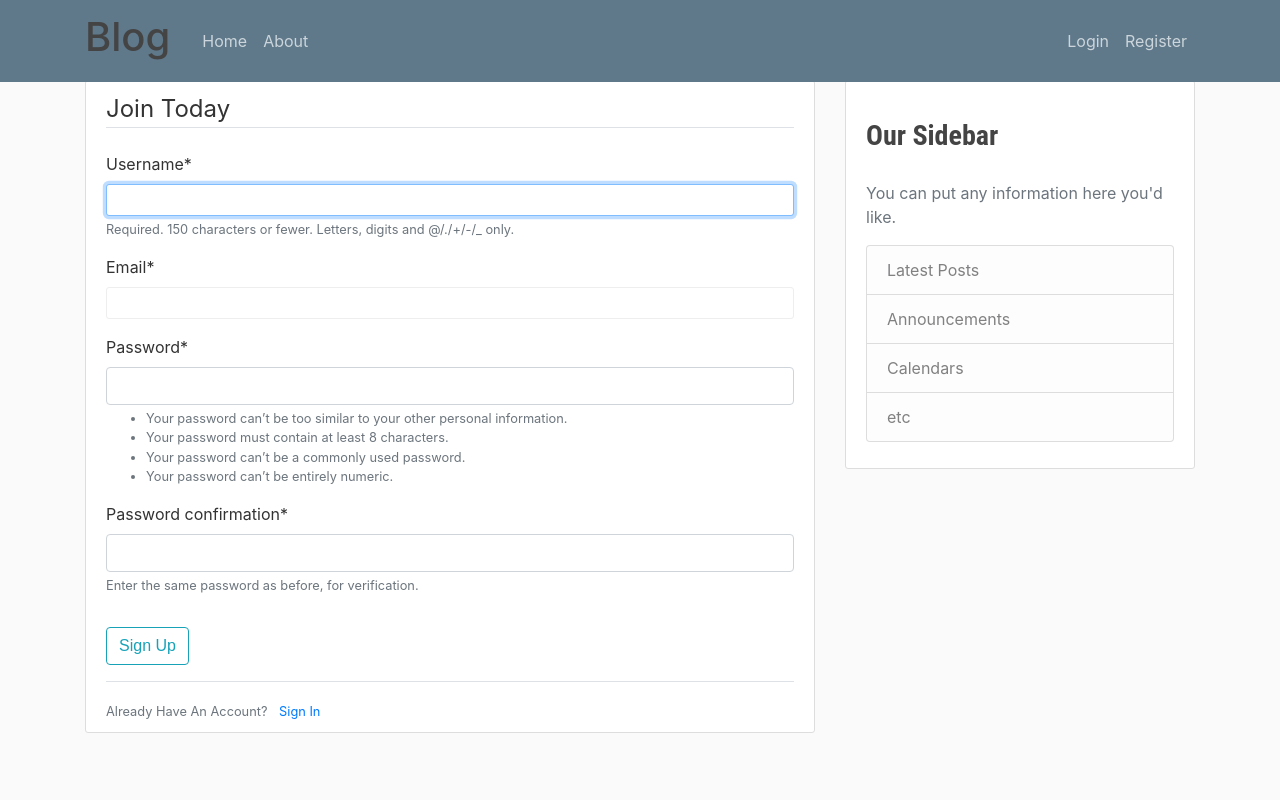
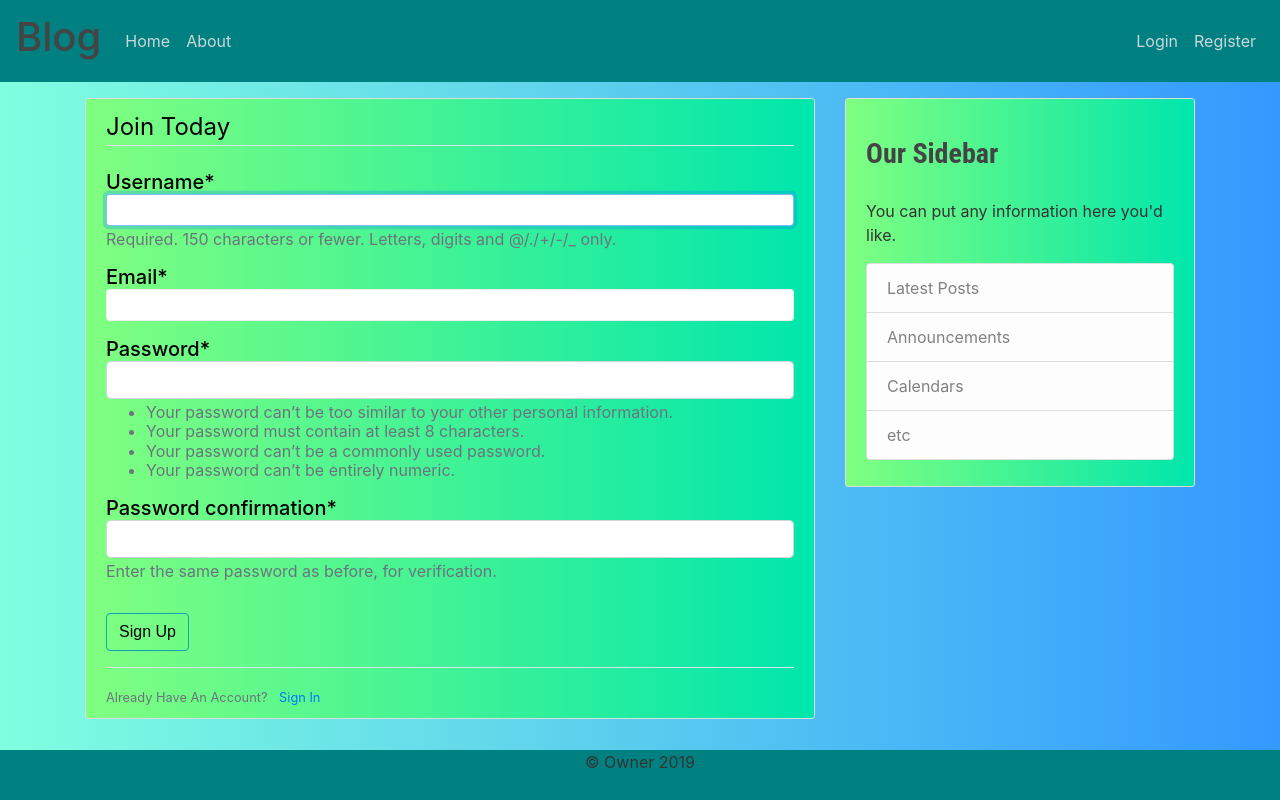
Before and after one commit to deepak2431/djangoBlog, a Django app: page /register/ in a window 1280 px wide. Run offline with Django 3.2, Linux system fonts and the light colour scheme; some libraries are stand-ins or nearby versions.

Commit message:
Finally done

```diff
--- a/blog/static/blog/main.css
+++ b/blog/static/blog/main.css
@@ -1,6 +1,7 @@
 body {
     background: #fafafa;
     color: #333333;
+    background-image: linear-gradient(-90deg, rgb(51, 153, 255), rgb(128, 255, 223));
     margin-top: 5rem;
   }
 
@@ -8,14 +9,31 @@
     color: #444444;
   }
 
-  ul {
+  ul ,label , form ,small , input , select , table , div , tr , textarea {
     margin: 0;
   }
 
+  .bg-steel {
+    background-image: linear-gradient(-90deg, rgb(0, 128, 128) , rgb(0, 128, 128));
+  }
 
-  .bg-steel {
-    background-color: #5f788a;
+  .btn2{
+    color: black;
   }
+
+.invalid-feedback {
+      display: block;
+      color: black ;
+    }
+
+  .helptext{
+  color: black ;
+}
+
+.custom-select.is-invalid~.invalid-feedback, .custom-select.is-invalid~.invalid-tooltip, .form-control.is-invalid~.invalid-feedback, .form-control.is-invalid~.invalid-tooltip, .was-validated .custom-select:invalid~.invalid-feedback, .was-validated .custom-select:invalid~.invalid-tooltip, .was-validated .form-control:invalid~.invalid-feedback, .was-validated .form-control:invalid~.invalid-tooltip {
+    display: block;
+    color: black ;
+}
 
   .site-header .navbar-nav .nav-link {
     color: #cbd5db;
@@ -30,7 +48,7 @@
   }
 
   .content-section {
-    background: #ffffff;
+    background-image: linear-gradient(-90deg, rgb(0, 230, 172) ,rgb(128, 255, 128));
     padding: 10px 20px;
     border: 1px solid #dddddd;
     border-radius: 3px;
@@ -48,6 +66,7 @@
 
   .article-content {
     white-space: pre-line;
+    color: black ;
   }
 
   .article-img {
@@ -59,7 +78,7 @@
   .article-metadata {
     padding-bottom: 1px;
     margin-bottom: 4px;
-    border-bottom: 1px solid #e3e3e3
+    border-bottom: 1px solid #e3e3e3;
   }
 
   .article-metadata a:hover {
@@ -97,12 +116,12 @@
     color: #404040;
     font-family: "Source Sans Pro", sans-serif;
     font-size: 16px;
-
     line-height: 1.5;
   }
 
-
-
+  .crispyform {
+    color: black ;
+  }
   .comments-area {
     max-width: 747px;
     margin: 40px 0;
@@ -186,3 +205,16 @@
       padding: 10px 0;
       width: 100px;
   }
+html, body{ height:100%; margin:0; }
+header{ height:50px; background:lightcyan; }
+footer{ height:50px; background:PapayaWhip; background-color: rgb(0, 128, 128);}
+
+/* Trick */
+body{
+  display:flex;
+  flex-direction:column;
+}
+
+footer{
+  margin-top:auto;
+}
--- a/blog/templates/blog/base.html
+++ b/blog/templates/blog/base.html
@@ -23,8 +23,7 @@
 <body>
     <header class="site-header">
       <nav class="navbar navbar-expand-md navbar-dark bg-steel fixed-top">
-        <div class="container">
-          <a class="navbar-brand mr-4" href="{% url 'blog-home' %}"><h1>Blog</h1></a>
+          <a class="navbar-brand" href="{% url 'blog-home' %}"><h1>Blog</h1></a>
           <button class="navbar-toggler" type="button" data-toggle="collapse" data-target="#navbarToggle" aria-controls="navbarToggle" aria-expanded="false" aria-label="Toggle navigation">
           <span class="navbar-toggler-icon"></span>
           </button>
@@ -45,11 +44,10 @@
                 {% endif %}
             </div>
           </div>
-        </div>
       </nav>
     </header>
     <main role="main" class="container">
-      <div class="row">
+      <div class="row pt-5">
         <div class="col-md-8">
 
           {% if messages %}
@@ -64,7 +62,7 @@
         <div class="col-md-4">
           <div class="content-section">
             <h3>Our Sidebar</h3>
-            <p class='text-muted'>You can put any information here you'd like.
+            <p>You can put any information here you'd like.
               <ul class="list-group">
                 <li class="list-group-item list-group-item-light">Latest Posts</li>
                 <li class="list-group-item list-group-item-light">Announcements</li>
@@ -82,5 +80,12 @@
     <script src="https://code.jquery.com/jquery-3.2.1.slim.min.js" integrity="sha384-KJ3o2DKtIkvYIK3UENzmM7KCkRr/rE9/Qpg6aAZGJwFDMVNA/GpGFF93hXpG5KkN" crossorigin="anonymous"></script>
     <script src="https://cdnjs.cloudflare.com/ajax/libs/popper.js/1.12.9/umd/popper.min.js" integrity="sha384-ApNbgh9B+Y1QKtv3Rn7W3mgPxhU9K/ScQsAP7hUibX39j7fakFPskvXusvfa0b4Q" crossorigin="anonymous"></script>
     <script src="https://maxcdn.bootstrapcdn.com/bootstrap/4.0.0/js/bootstrap.min.js" integrity="sha384-JZR6Spejh4U02d8jOt6vLEHfe/JQGiRRSQQxSfFWpi1MquVdAyjUar5+76PVCmYl" crossorigin="anonymous"></script>
+<footer>
+  <div class="container text-center">
+  <p>© Owner {% now "Y" %}</p>
+  </div>
+</footer>
+
+
 </body>
 </html>
--- a/user/templates/user/login.html
+++ b/user/templates/user/login.html
@@ -9,7 +9,7 @@
                 {{ form|crispy }}
             </fieldset>
             <div class="form-group">
-                <button class="btn btn-outline-info" type="submit">Log In</button>
+                <button class="btn btn-outline-info btn2" type="submit">Log In</button>
             </div>
         </form>
         <div class="border-top pt-3">
--- a/user/templates/user/profile.html
+++ b/user/templates/user/profile.html
@@ -17,7 +17,7 @@
             {{ p_form|crispy }}
         </fieldset>
         <div class="form-group">
-            <button class="btn btn-outline-info" type="submit">Update</button>
+            <button class="btn btn-outline-info btn2" type="submit">Update</button>
         </div>
     </form>
     </div>
--- a/user/templates/user/register.html
+++ b/user/templates/user/register.html
@@ -4,12 +4,12 @@
     <div class="content-section">
         <form method="POST">
             {% csrf_token %}
-            <fieldset class="form-group">
+            <fieldset class="form-group crispyform">
                 <legend class="border-bottom mb-4">Join Today</legend>
-                {{ form|crispy }}
+                    <h5 style="color: black">{{ form|crispy }}</h5>
             </fieldset>
             <div class="form-group">
-                <button class="btn btn-outline-info" type="submit">Sign Up</button>
+                <button class="btn btn-outline-info btn2" type="submit">Sign Up</button>
             </div>
         </form>
         <div class="border-top pt-3">
```
